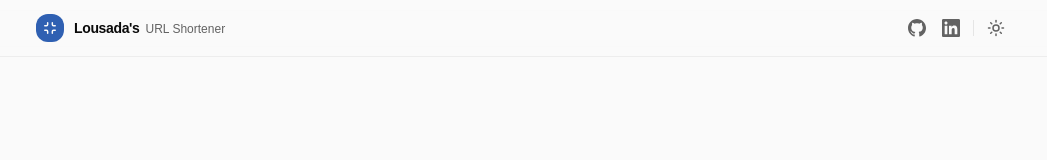
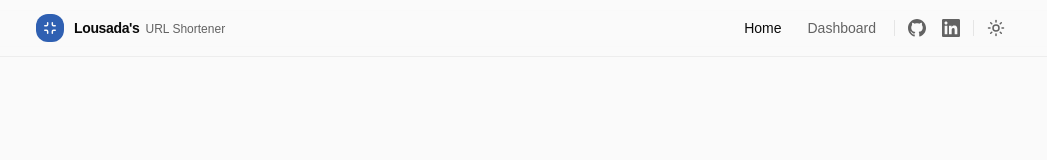
Before and after one commit to rektbydead/url-shortner, a React (Vite) app in the folder frontend/apps/web/: page / in a window 1280 px wide. Shown: the top 160 px of the page, without its empty margins (116-1163 px from the left). Built offline with nearby package versions, Linux system fonts and the light colour scheme; no server answers.

Commit message:
add redirect button

```diff
--- a/frontend/apps/web/src/components/header.tsx
+++ b/frontend/apps/web/src/components/header.tsx
@@ -1,4 +1,5 @@
 import {Minimize, Moon, Sun} from "lucide-react"
+import {Link, useLocation} from "react-router-dom"
 import {useTheme} from "@/components/theme-provider"
 import {SocialLink} from "@/components/icons/social-link.tsx";
 import {GitHubIcon} from "@/components/icons/github-icon.tsx";
@@ -23,17 +24,17 @@ function ThemeToggle() {
 }
 
 export function Header() {
+  const {pathname} = useLocation()
+
   return (
-    <header
-      className="sticky top-0 z-50 border-b border-border/60 bg-background/70 backdrop-blur-xl supports-[backdrop-filter]:bg-background/50">
+    <header className="sticky top-0 z-50 border-b border-border/60 bg-background/70 backdrop-blur-xl supports-[backdrop-filter]:bg-background/50">
       <div className="mx-auto flex h-14 max-w-5xl items-center justify-between px-5 sm:px-6">
         <a
           href="/"
           className="flex items-center gap-2.5 transition-opacity hover:opacity-80"
         >
-          <div
-            className="flex size-7 shrink-0 items-center justify-center rounded-lg bg-primary text-primary-foreground">
-            <Minimize className="size-3.5" strokeWidth={2.5}/>
+          <div className="flex size-7 shrink-0 items-center justify-center rounded-lg bg-primary text-primary-foreground">
+            <Minimize className="size-3.5" strokeWidth={2.5} />
           </div>
           <span className="flex items-baseline gap-1.5">
             <span className="text-sm font-semibold tracking-tight text-foreground">
@@ -45,16 +46,41 @@ export function Header() {
           </span>
         </a>
 
-        <div className="flex items-center gap-0.5">
-          <SocialLink href="https://github.com/rektbydead/url-shortner" label="GitHub">
-            <GitHubIcon className="size-[18px]"/>
+        <nav className="flex items-center gap-0.5">
+          <Link
+            to="/"
+            className={`inline-flex h-8 items-center rounded-lg px-3 text-sm transition-colors hover:bg-accent hover:text-foreground ${pathname === "/" ? "text-foreground" : "text-muted-foreground"}`}
+          >
+            Home
+          </Link>
+
+          <Link
+            to="/dashboard"
+            className={`inline-flex h-8 items-center rounded-lg px-3 text-sm transition-colors hover:bg-accent hover:text-foreground ${pathname === "/dashboard" ? "text-foreground" : "text-muted-foreground"}`}
+          >
+            Dashboard
+          </Link>
+
+          <div className="mx-1 h-4 w-px bg-border" />
+
+          <SocialLink
+            href="https://github.com/rektbydead/url-shortner"
+            label="GitHub"
+          >
+            <GitHubIcon className="size-[18px]" />
           </SocialLink>
-          <SocialLink href="https://www.linkedin.com/in/rubenlousada/" label="LinkedIn">
-            <LinkedInIcon className="size-[18px]"/>
+
+          <SocialLink
+            href="https://www.linkedin.com/in/rubenlousada/"
+            label="LinkedIn"
+          >
+            <LinkedInIcon className="size-[18px]" />
           </SocialLink>
-          <div className="mx-1 h-4 w-px bg-border"/>
-          <ThemeToggle/>
-        </div>
+
+          <div className="mx-1 h-4 w-px bg-border" />
+
+          <ThemeToggle />
+        </nav>
       </div>
     </header>
   )
```
